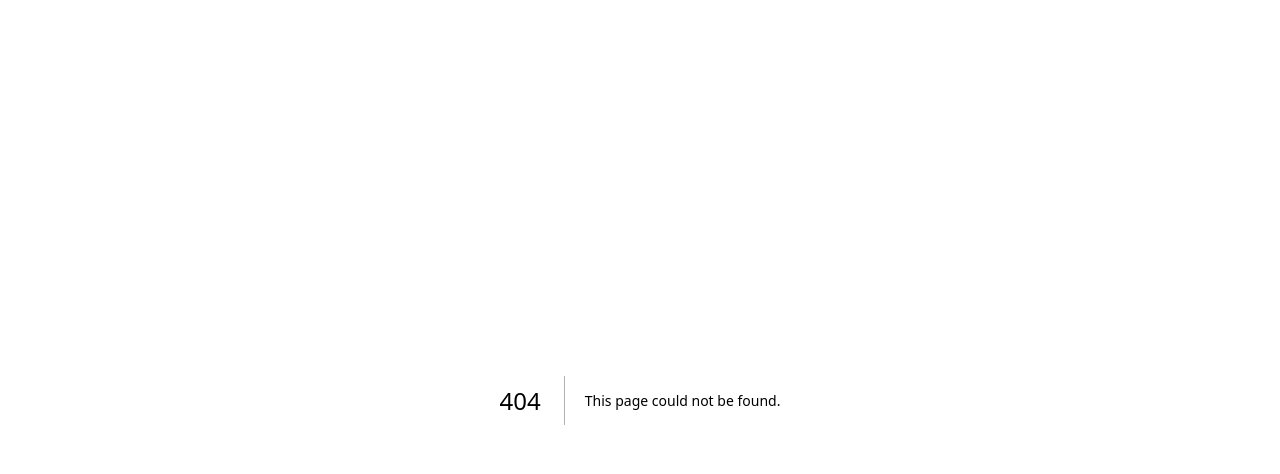
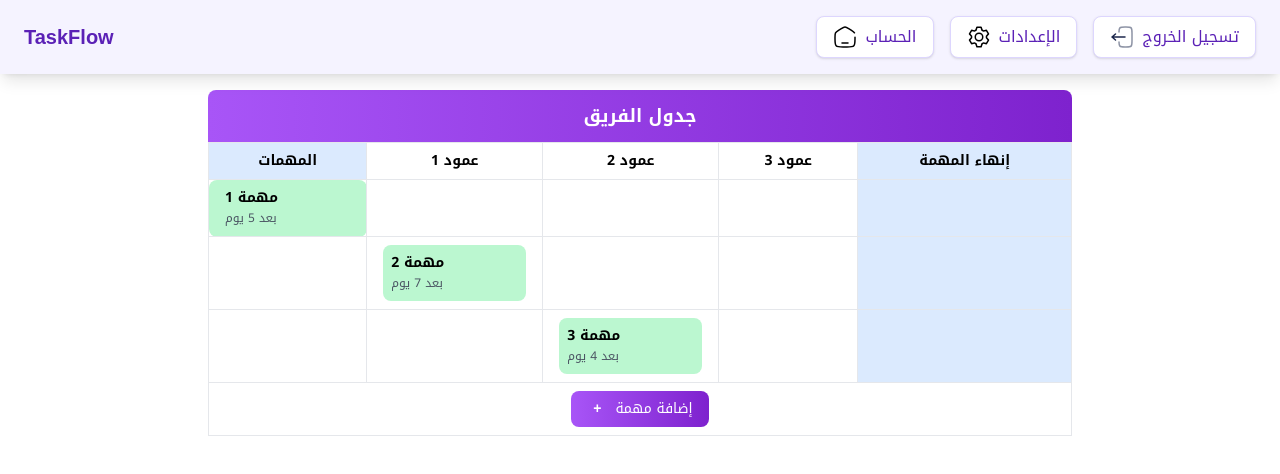
Before and after one commit to Hadiiik/taskflow, a Next.js app: page /account/team/1/schedule/1 in a window 1280 px wide. Before the commit this address had no page. Shown: the top 474 px of the page. Built offline with nearby package versions, Linux system fonts and the light colour scheme.

Commit message:
satrt working on tasks table

```diff
--- a/app/account/team/[team_id]/page.tsx
+++ b/app/account/team/[team_id]/page.tsx
@@ -37,7 +37,7 @@ export default async function Page({
         <AccountHeader/>
 
         <div className='lg:my-2 my-20'>
-        <MissionSchedules schedules={tables}/>
+        <MissionSchedules schedules={tables} team_id={team_id}/>
         </div>
 
         {/* if admin  */}
--- /dev/null
+++ b/app/account/team/[team_id]/schedule/[id]/page.tsx
@@ -0,0 +1,49 @@
+import AccountHeader from "@/app/components/account_components/AccountHeader";
+import TeamTaskSheet from "@/app/components/account_components/TeamTaskSheet";
+
+export default async function Page({
+  params,
+}: {
+  params: Promise<{ id: string }>;
+}) {
+  const id = (await params).id;
+
+  // إنشاء بعض المهام الوهمية للتجربة
+  const tasks = [
+    {
+      name: "مهمة 1",
+      created_at: "2025-03-01T10:00:00Z",
+      due_date: "2025-03-10T10:00:00Z",
+      currentColumn: 0,
+      isCompleted: false,
+    },
+    {
+      name: "مهمة 2",
+      created_at: "2025-03-02T14:00:00Z",
+      due_date: "2025-03-12T15:00:00Z",
+      currentColumn: 1,
+      isCompleted: false,
+    },
+    {
+      name: "مهمة 3",
+      created_at: "2025-03-03T12:00:00Z",
+      due_date: "2025-03-09T18:00:00Z",
+      currentColumn: 2,
+      isCompleted: false,
+    },
+  ];
+
+  const columns = ["عمود 1", "عمود 2", "عمود 3"];
+
+  return (
+    <>
+    <AccountHeader/>
+      <TeamTaskSheet
+        table_id={id}
+        table_name={"جدول الفريق"}
+        columns_array={columns}
+        task_array={tasks}
+      />
+    </>
+  );
+}
--- a/app/components/account_components/MissionSchedules.tsx
+++ b/app/components/account_components/MissionSchedules.tsx
@@ -8,9 +8,10 @@ interface MissionSchedule {
 
 interface MissionSchedulesProps {
   schedules: MissionSchedule[]|[]|null;
+  team_id : string|number;
 }
 
-const MissionSchedules: React.FC<MissionSchedulesProps> = ({ schedules }) => {
+const MissionSchedules: React.FC<MissionSchedulesProps> = ({ schedules , team_id }) => {
   // تحقق مما إذا كانت المصفوفة فارغة
   if (!schedules || schedules.length === 0) {
     return <p className="text-center text-gray-500 mt-4 text-lg">لا توجد جداول متاحة</p>;
@@ -28,7 +29,7 @@ const MissionSchedules: React.FC<MissionSchedulesProps> = ({ schedules }) => {
         {schedules.map((schedule) => (
           <a
             key={schedule.id} // تأكد من استخدام مفتاح فريد
-            href={`/schedule/${schedule.id}`}
+            href={`/account/team/${team_id}/schedule/${schedule.id}`}
             className="block bg-white rounded-3xl shadow-md py-3 text-center text-lg md:text-xl font-semibold transition hover:shadow-lg border-2 border-purple-600"
             style={{
               borderRadius: "12px",
--- a/app/components/account_components/TeamTaskSheet.tsx
+++ b/app/components/account_components/TeamTaskSheet.tsx
@@ -10,14 +10,14 @@ interface Task {
 }
 
 interface TeamTaskSheetProps {
-  team_id: number;
+  table_id: number|string;
   table_name: string;
   columns_array: string[];
   task_array: Task[];
 }
 
 const TeamTaskSheet: React.FC<TeamTaskSheetProps> = ({
-  team_id = 0,
+  table_id = 0,
   table_name = "جدول بدون اسم",
   columns_array = [],
   task_array = [],
```
Also changed, not shown: types/task.ts (added, +7 -0 lines).
